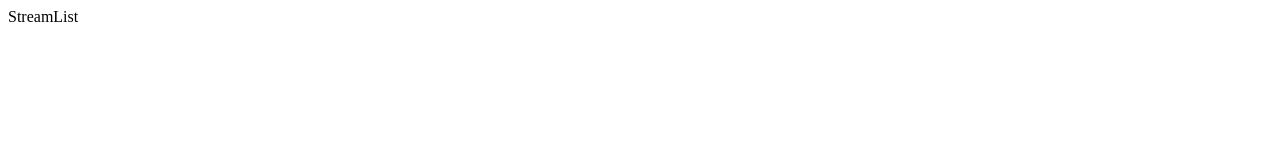
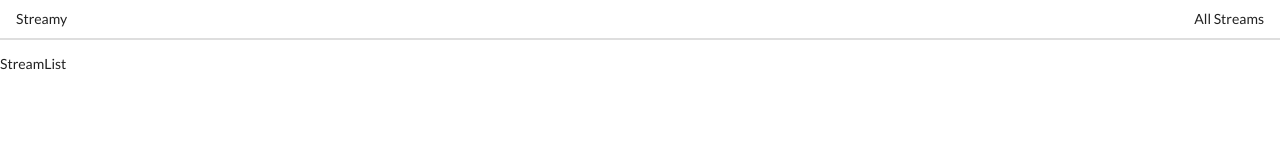
Before and after one commit to eniro/stream, a React app in the folder client/: page / in a window 1280 px wide. Built offline with nearby package versions, Linux system fonts and the light colour scheme.

Commit message:
added Header

```diff
--- a/client/public/index.html
+++ b/client/public/index.html
@@ -5,6 +5,7 @@
     <link rel="shortcut icon" href="%PUBLIC_URL%/favicon.ico">
     <meta name="viewport" content="width=device-width, initial-scale=1, shrink-to-fit=no">
     <meta name="theme-color" content="#000000">
+    <link rel="stylesheet" href="https://cdnjs.cloudflare.com/ajax/libs/semantic-ui/2.4.1/semantic.min.css">
     <!--
       manifest.json provides metadata used when your web app is added to the
       homescreen on Android. See https://developers.google.com/web/fundamentals/web-app-manifest/
--- a/client/src/components/App.js
+++ b/client/src/components/App.js
@@ -1,16 +1,18 @@
 import React from 'react';
-import { BrowserRouter, Route, Link } from 'react-router-dom';
+import { BrowserRouter, Route } from 'react-router-dom';
 import StreamCreate from './streams/StreamCreate';
 import StreamEdit from './streams/StreamEdit';
 import StreamDelete from './streams/StreamDelete';
 import StreamList from './streams/StreamList';
 import StreamShow from './streams/StreamShow';
+import Header from './Header';
 
 const App = () => {
     return (
         <div>
             <BrowserRouter>
                 <div>
+                    <Header />
                     <Route path="/" exact component={StreamList} />
                     <Route path="/streams/new" exact component={StreamCreate} />
                     <Route path="/streams/edit" exact component={StreamEdit} />
--- /dev/null
+++ b/client/src/components/Header.js
@@ -0,0 +1,19 @@
+import React from 'react';
+import { Link } from 'react-router-dom';
+
+const Header = () => {
+    return (
+        <div className="ui secondary pointing menu">
+            <Link to="/" className="item">
+                Streamy
+            </Link>
+            <div className="right menu">
+                <Link to="/" className="item">
+                    All Streams
+                </Link>
+            </div>
+        </div>
+    );
+};
+
+export default Header;
```
